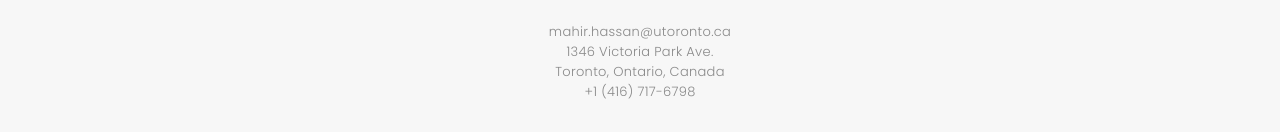
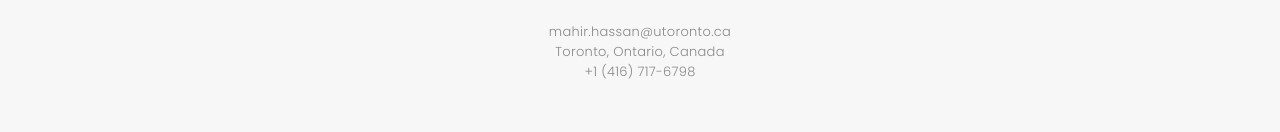
Before and after one commit to ryukinouu/ryukinouu.github.io, a plain HTML site: page index.html in a window 1280 px wide. Shown: the part 2762-2894 px from the top of the page. Drawn offline with nearby package versions, Linux system fonts and the light colour scheme; a web font is replaced by a local one.

Commit message:
Update index.html

```diff
--- a/index.html
+++ b/index.html
@@ -339,7 +339,6 @@
       <p>Let's Connect!</p>
 
       <div class="credits">mahir.hassan@utoronto.ca</div>
-      <div class="credits">1346 Victoria Park Ave.</div>
       <div class="credits">Toronto, Ontario, Canada</div>
       <div class="credits">+1 (416) 717-6798</div>
 
```
